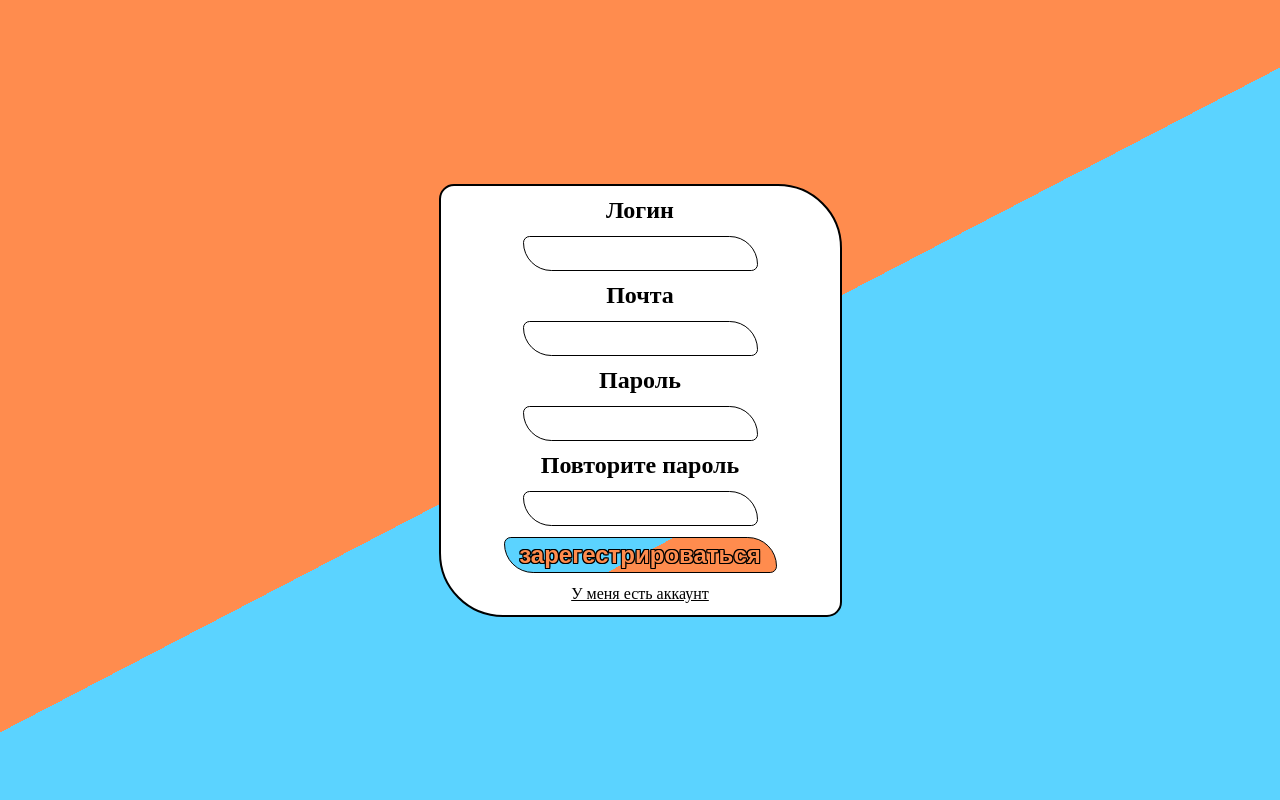
After one commit to Antinormanist/TaskManager, a Django app: page /user/sign-up/ in a window 1280 px wide. The commit adds this page. Run offline with Django 4.2, Linux system fonts and the light colour scheme.

```diff
--- a/requirements.txt
+++ b/requirements.txt
@@ -1,5 +1,6 @@
 asgiref==3.8.1
 Django==4.2.16
+pillow==10.4.0
 psycopg==3.2.3
 python-decouple==3.8
 sqlparse==0.5.1
--- /dev/null
+++ b/static/user/css/sign-up.css
@@ -0,0 +1,105 @@
+html, body {
+    margin: 0;
+    height: 100%;
+}
+
+body {
+    background-image: linear-gradient(152.55deg, #FF8C4E 50%, #5BD3FF 50%);
+    display: grid;
+}
+
+body .none {
+    display: none;
+}
+
+.wrong-message {
+    width: 300px;
+    height: 100px;
+    background-color: #fff;
+    position: absolute;
+    border: 1.5px solid #000;
+    border-radius: 15px;
+    top: 31px;
+    left: 41%;
+    display: flex;
+    align-items: center;
+    justify-content: center;
+}
+
+.wrong-message h2 {
+    font-weight: normal;
+    margin: 0;
+    font-size: 2rem;
+}
+
+.block {
+    justify-self: center;
+    align-self: center;
+    height: 429px;
+    width: 399px;
+    display: flex;
+    flex-direction: column;
+    align-items: center;
+    justify-content: space-evenly;
+    background-color: #fff;
+    border: 2px solid black;
+    border-radius: 15px 64px 15px 64px;
+}
+
+label {
+    font-size: 1.5rem;
+    font-weight: bold;
+}
+
+.input {
+    height: 33px;
+    width: 233px;
+    display: flex;
+    align-items: center;
+    border: 1.5px solid #000;
+    border-radius: 15px 64px 15px 64px;
+}
+
+.input input {
+    margin: 0 1rem;
+    width: 190px;
+    border: none;
+    outline: none;
+}
+
+.start {
+    height: 34px;
+    width: 271px;
+    border: 1.5px solid black;
+    border-radius: 15px 64px 15px 64px;
+    background-image: linear-gradient(152.55deg, #5BD3FF 50%, #FF8C4E 50%);
+}
+
+.start button {
+    width: 100%;
+    height: 100%;
+    color: #FF8C4E;
+    border: none;
+    background: none;
+    text-shadow: 1px 0 #000, -1px 0 #000, 0 1px #000, 0 -1px #000,
+             1px 1px #000, -1px -1px #000, 1px -1px #000, -1px 1px #000;
+    font-size: 1.5rem;
+    font-weight: bold;
+    text-align: center;
+}
+
+.start:hover {
+    background-image: linear-gradient(152.55deg, #51b4d8 50%, #c76e3d 50%);
+}
+
+.start button:hover {
+    color: #c76e3d;
+}
+
+.have {
+    color: black;
+}
+
+.have:hover {
+    color: rgb(85, 85, 85);
+}
--- a/taskManager/settings.py
+++ b/taskManager/settings.py
@@ -29,7 +29,7 @@ DEBUG = True
 
 ALLOWED_HOSTS = []
 
-
+AUTH_USER_MODEL = 'user.User'
 # Application definition
 
 INSTALLED_APPS = [
--- a/taskManager/urls.py
+++ b/taskManager/urls.py
@@ -22,5 +22,5 @@ from django.conf import settings
 urlpatterns = [
     path('admin/', admin.site.urls),
     path('', include('main.urls', namespace='main')),
-    path('/user', include('user.urls', namespace='user'))
+    path('user/', include('user.urls', namespace='user'))
 ]
--- a/user/models.py
+++ b/user/models.py
@@ -1,8 +1,9 @@
 from django.db import models
+from django.contrib.auth.models import AbstractUser
 
 # Create your models here.
-class User(models.Model):
-    username = models.CharField(max_length=64)
+class User(AbstractUser):
+    username = models.CharField(max_length=64, unique=True)
     password = models.CharField(max_length=255)
     email = models.EmailField(max_length=255)
     firstname = models.CharField(max_length=64, null=True)
--- /dev/null
+++ b/user/templates/user/sign-up.html
@@ -0,0 +1,51 @@
+{% load static %}
+
+<!DOCTYPE html>
+<html lang="en">
+<head>
+    <meta charset="UTF-8">
+    <meta name="viewport" content="width=device-width, initial-scale=1.0">
+    <link rel="stylesheet" href="{% static "user/css/sign-up.css" %}">
+    <title>{{ title }}</title>
+</head>
+<body>
+    <input type="hidden" name="check-url" value="{% url "user:check-user" %}">
+    <input type="hidden" name="send-url" value="{% url "user:sign-up" %}">
+    <input type="hidden" name="window-url" value="">
+    <div class="wrong-message none">
+        <h2 class="diff-pass none">Пароли не совпадают</h2>
+        <h2 class="taken-login none">Логин занят</h2>
+        <h2 class="not-all none">Заполнено не всё</h2>
+    </div>
+    <form method="post" class="block">
+        {% csrf_token %}
+        <label for="login">Логин</label>
+        <div class="input">
+            <input type="text" name="login" id="login">
+        </div>
+        <label for="email">Почта</label>
+        <div class="input">
+            <input type="email" name="email" id="email">
+        </div>
+        <label for="password">Пароль</label>
+        <div class="input">
+            <input type="password" name="password" id="password">
+        </div>
+        <label for="password2">Повторите пароль</label>
+        <div class="input">
+            <input type="password" name="password2" id="password2">
+        </div>
+        <div class="start">
+             <button>зарегестрироваться</button>
+        </div>
+        <a class="have" href="{% url "user:sign-in" %}">У меня есть аккаунт</a>
+    </form>
+
+    <script
+            src="https://code.jquery.com/jquery-3.7.1.js"
+            integrity="sha256-eKhayi8LEQwp4NKxN+CfCh+3qOVUtJn3QNZ0TciWLP4="
+            crossorigin="anonymous">
+    </script>
+    <script src="{% static "user/js/sign-up.js" %}"></script>
+</body>
+</html>
--- a/user/urls.py
+++ b/user/urls.py
@@ -5,5 +5,7 @@ from . import views
 app_name = 'user'
 
 urlpatterns = [
-    path('/sign-in', views.sign_in, name='sign-in')
+    path('sign-in/', views.sign_in, name='sign-in'),
+    path('sign-up/', views.sign_up, name='sign-up'),
+    path('check-user/', views.check_user, name='check-user')
 ]
--- a/user/views.py
+++ b/user/views.py
@@ -1,13 +1,52 @@
+from random import randint
+
 from django.shortcuts import render, redirect, reverse
 from django.contrib.auth import authenticate, login
+from django.http import JsonResponse
+
+from .forms import UserRegistration
+from .models import User
+
 # Create your views here.
 def sign_in(request):
     if request.method == 'POST':
-        username, password = request.POST.get('username'), request.POST.get('password')
-        user = authenticate(username=username, password=password)
-        if user:
-            return redirect(reverse('user:sign-in-submit'))
+        data = request.POST.copy()
+        if data.get('success'):
+            user = authenticate(username=data.get('username'), password=data.get('password'))
+            if user:
+                login(request, user)
+                return JsonResponse({'successUrl': 'https://google.com'})
+        elif data.get('send_message'):
+            email = data.get('email')
+        #     SEND MESSAGE TO THE EMAIL
+            return JsonResponse({'status': 200, 'message': 'email is sent'})
+        else:
+            if not User.objects.filter(username=data.get('username')).exists():
+                return JsonResponse({'status': 404, 'message': 'no user with such username'})
+            user = authenticate(username=data.get('username'), password=data.get('password'))
+            if user:
+                code = randint(1000, 9999)
+                return JsonResponse({'status': 200, 'code': code, 'email': user.email})
+            else:
+                return JsonResponse({'status': 403, 'message': 'wrong credentials'})
+
     context = {
         'title': 'Tasko sign-in'
     }
     return render(request, 'user/sign-in.html', context)
+
+
+def sign_up(request):
+    context = {
+        'title': 'Tasko sign-up'
+    }
+    return render(request, 'user/sign-up.html', context)
+
+
+def check_user(request):
+    if request.method == 'POST':
+        username = request.POST.get('username')
+        if username:
+            if User.objects.filter(username=username).exists():
+                return JsonResponse({'status': 409, 'message': 'user with such username already exists'})
+    return JsonResponse({'status': 200, 'message': 'no user with such username'})
```
Also changed, not shown: static/user/css/sign-in-submit.css (added, +117 -0 lines), static/user/js/sign-in.js (added, +93 -0 lines), user/templates/user/sign-in.html (+31 -4 lines), user/migrations/0001_initial.py (added).
